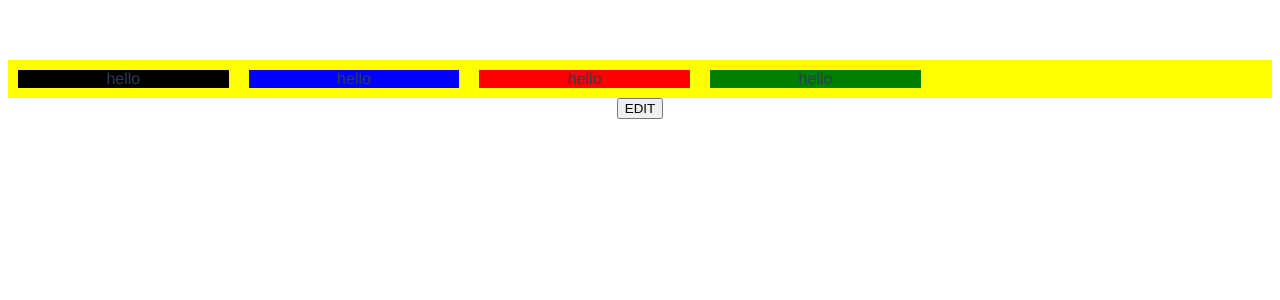
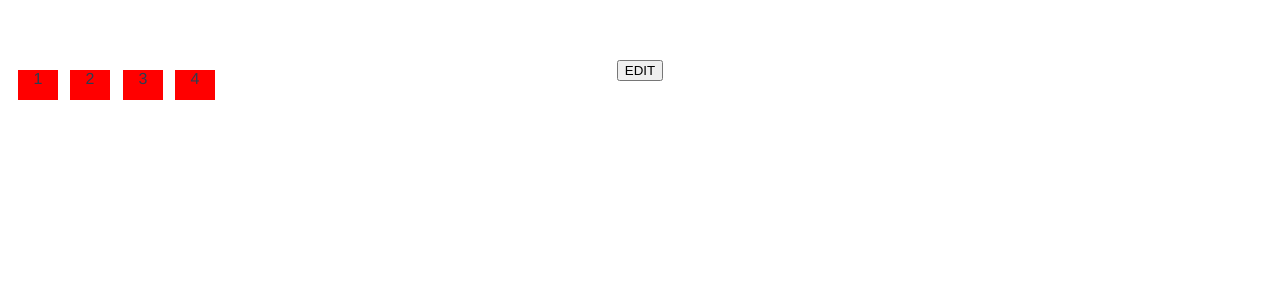
Before and after one commit to eddie0329/layout-toy, a Vue app in the folder front/: page / in a window 1280 px wide. Both pictures are taken after a click on the button "CREATE". Shown: the top 300 px of the page. Built offline with nearby package versions, Linux system fonts and the light colour scheme.

Commit message:
:sparkles: Implement create layout

```diff
--- a/front/src/App.vue
+++ b/front/src/App.vue
@@ -10,6 +10,7 @@
         :is-resiable="true"
         :vertical-compact="true"
         :margin="[10, 10]"
+        @layout-updated="updateLayout"
       >
         <grid-item
           style="background: red;"
@@ -20,20 +21,23 @@
           :w="item.w"
           :h="item.h"
           :i="item.i"
-        >{{ item.i }}</grid-item>
+        >
+          <div style="float: right; margin: 5px;">X</div>
+          <div>{{item.i}}</div>
+        </grid-item>
       </grid-layout>
       <button @click="changeIsEditStatus">CREATE</button>
     </div>
-    <div v-else>
+    <template v-else>
       <created-layout></created-layout>
       <button @click="changeIsEditStatus">EDIT</button>
-    </div>
+    </template>
   </div>
 </template>
 
 <script>
-import { mapState, mapActions } from "vuex";
-import { CHANGE_IS_EDIT_STATUS } from "./store/modules/layouts";
+import { mapState, mapActions, mapMutations } from "vuex";
+import { CHANGE_IS_EDIT_STATUS, SET_LAYOUTS } from "./store/modules/layouts";
 import VueGridLayout from "vue-grid-layout";
 import CreatedLayout from "./components/CreatedLayout";
 
@@ -51,6 +55,12 @@ export default {
     ...mapActions("layouts", {
       changeIsEditStatus: CHANGE_IS_EDIT_STATUS,
     }),
+    ...mapMutations("layouts", {
+      setLayouts: SET_LAYOUTS,
+    }),
+    updateLayout(newLayout) {
+      this.setLayouts(newLayout);
+    },
   },
 };
 </script>
--- a/front/src/components/CreatedLayout.vue
+++ b/front/src/components/CreatedLayout.vue
@@ -1,19 +1,49 @@
 <template>
-  <div>
-    <el-row style="background: yellow;">
-      <el-col :span="4" style="background: black; margin: 10px;">hello</el-col>
-      <el-col :span="4" style="background: blue; margin: 10px;">hello</el-col>
-      <el-col :span="4" style="background: red; margin: 10px;">hello</el-col>
-      <el-col :span="4" style="background: green; margin: 10px;">hello</el-col>
-    </el-row>
+  <div class="container" ref="container">
+    <div
+      v-for="item in layouts"
+      :key="item.id"
+      class="item"
+      :style="{'width': `${((item.w / 24) * 100) - 1}%`, 'height': `${item.h * 30}px`, 'background': 'red', 'transform': `translate3d(${Math.round(colWidth * item.x + (item.x + 1) * 10)}px, ${Math.round(30 * item.y + (item.y +1) * 10)}px, 0px)`} "
+    >{{item.i}}</div>
   </div>
 </template>
 
 <script>
+import { mapState } from "vuex";
+
 export default {
   name: "CreatedLayout",
+  mounted() {
+    window.addEventListener("resize", this.handleResize);
+    this.handleResize();
+  },
+  beforeDestroy() {
+    window.removeEventListener("resize", this.handleResize);
+  },
+  data() {
+    return {
+      colWidth: 0,
+    };
+  },
+  computed: {
+    ...mapState("layouts", ["layouts"]),
+  },
+  methods: {
+    handleResize() {
+      this.colWidth = (this.$refs.container.clientWidth - 10 * (24 + 1)) / 24;
+    },
+  },
 };
 </script>
 
-<style>
+<style scoped>
+.container {
+  width: 100%;
+  position: relative;
+  background: yellow;
+}
+.item {
+  position: absolute;
+}
 </style>
--- a/front/src/store/modules/layouts.js
+++ b/front/src/store/modules/layouts.js
@@ -1,9 +1,13 @@
 const getDefaultState = () => ({
   layouts: [
-    { x: 0, y: 0, w: 4, h: 2, i: "Test1", id: 1 },
-    { x: 4, y: 0, w: 4, h: 4, i: "Test2", id: 2 },
-    { x: 8, y: 0, w: 4, h: 5, i: "Test3", id: 3 },
-    { x: 12, y: 0, w: 4, h: 3, i: "Test4", id: 4 },
+    // { x: 0, y: 0, w: 4, h: 2, i: "Test1", id: 1 },
+    // { x: 4, y: 0, w: 4, h: 4, i: "Test2", id: 2 },
+    // { x: 8, y: 0, w: 4, h: 5, i: "Test3", id: 3 },
+    // { x: 12, y: 0, w: 4, h: 3, i: "Test4", id: 4 },
+    { x: 0, y: 0, w: 1, h: 1, i: "1" },
+    { x: 1, y: 0, w: 1, h: 1, i: "2" },
+    { x: 2, y: 0, w: 1, h: 1, i: "3" },
+    { x: 3, y: 0, w: 1, h: 1, i: "4" },
   ],
   isEditLayout: true,
 });
@@ -12,10 +16,14 @@ const getters = {};
 
 // mutations type
 export const SET_IS_EDIT_LAYOUT = "SET_IS_EDIT_LAYOUT";
+export const SET_LAYOUTS = "SET_LAYOUTS";
 
 const mutations = {
   [SET_IS_EDIT_LAYOUT](state, editStatus) {
     state.isEditLayout = editStatus;
+  },
+  [SET_LAYOUTS](state, newLayouts) {
+    state.layouts = newLayouts;
   },
 };
 
```
